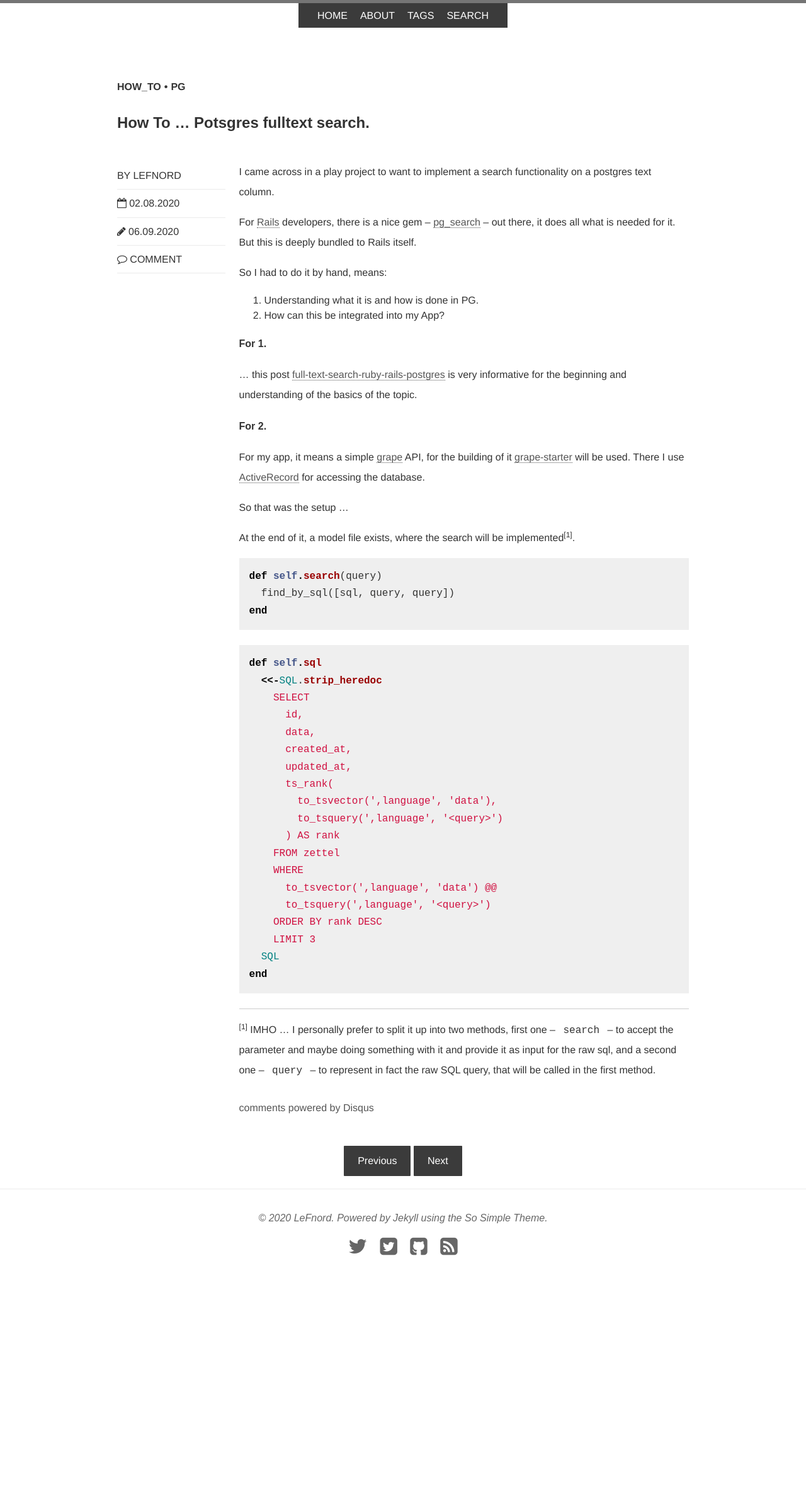
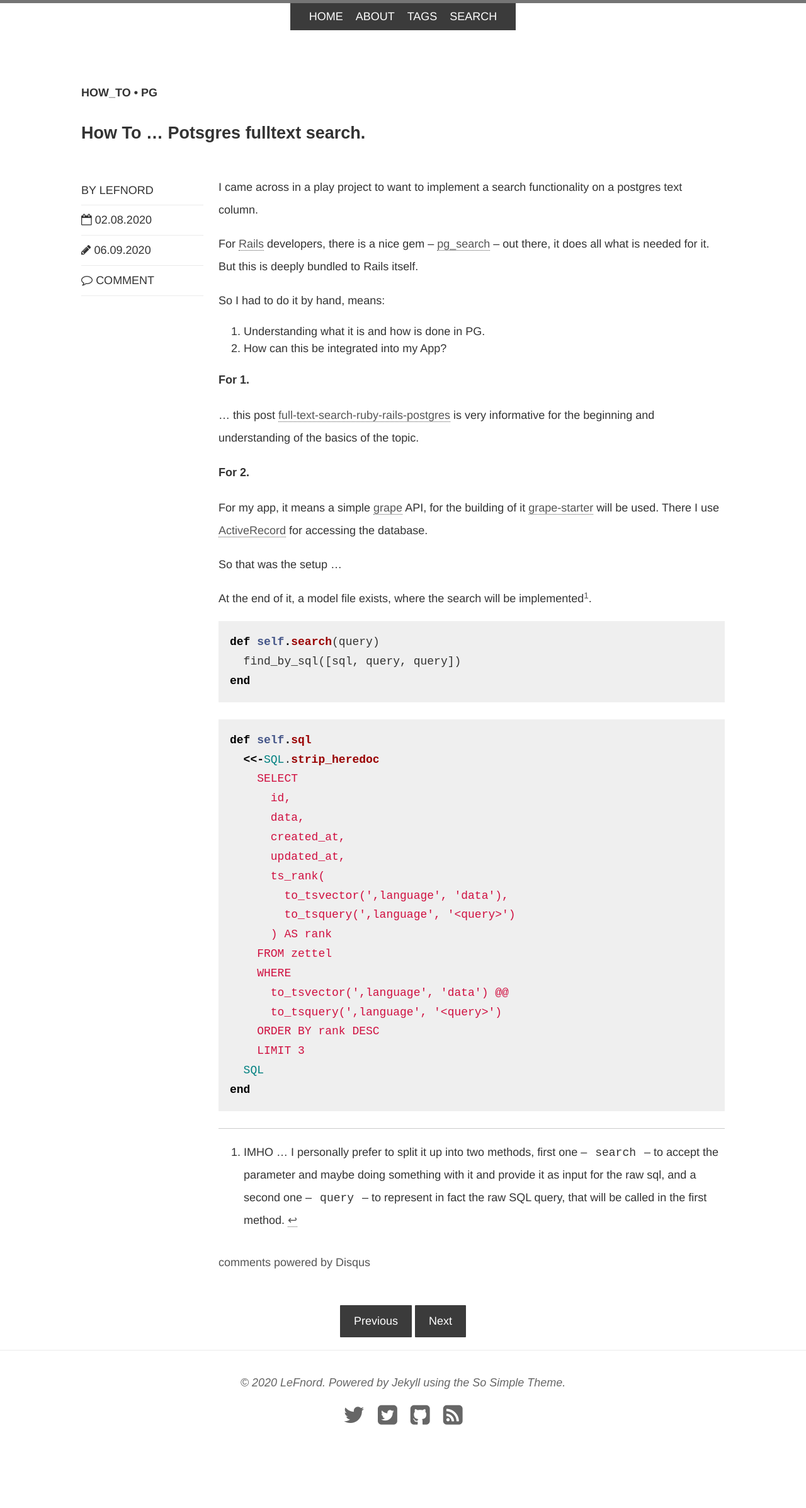
Before and after one commit to LeFnord/lefnord.github.io, a Jekyll site: the page built from _posts/2020-08-02-PG-Fulltext-Search-with-Grape.md, in a window 1280 px wide. Shown: the whole page at 63% size. Built offline with Jekyll 4.4.1, drawn with Linux system fonts in a browser that asks for light colours; nearby versions of some CDN libraries; comment, search, counter and statistics services are not loaded; before the commit the page ends 2110 px from its top, so only the background shows below that.

Commit message:
Another about ubdate
- increases font size
- fixes typo

````diff
--- a/_posts/2020-08-02-PG-Fulltext-Search-with-Grape.md
+++ b/_posts/2020-08-02-PG-Fulltext-Search-with-Grape.md
@@ -30,7 +30,7 @@ For my app, it means a simple [grape](https://github.com/ruby-grape/grape) API,
 
 So that was the setup …
 
-At the end of it, a model file exists, where the search will be implemented<sup>[1]</sup>.
+At the end of it, a model file exists, where the search will be implemented[^1].
 
 ```ruby
 def self.search(query)
@@ -61,4 +61,4 @@ end
 ```
 
 ---
-<sup>[1]</sup> IMHO … I personally prefer to split it up into two methods, first one – `search` – to accept the parameter and maybe doing something with it and provide it as input for the raw sql, and a second one – `query` – to represent in fact the raw SQL query, that will be called in the first method.
+[^1]: IMHO … I personally prefer to split it up into two methods, first one – `search` – to accept the parameter and maybe doing something with it and provide it as input for the raw sql, and a second one – `query` – to represent in fact the raw SQL query, that will be called in the first method.
--- a/_sass/_variables.scss
+++ b/_sass/_variables.scss
@@ -9,7 +9,7 @@ $caption-font: $font-family;
 $code-font: 'source-code-pro', monospace;
 $alt-font: $heading-font;
 
-$doc-font-size: 16;
+$doc-font-size: 18;
 $doc-line-height: 24;
 
 $border-radius: 1px;
````
Also changed, not shown: about/index.md (+1 -3 lines).
